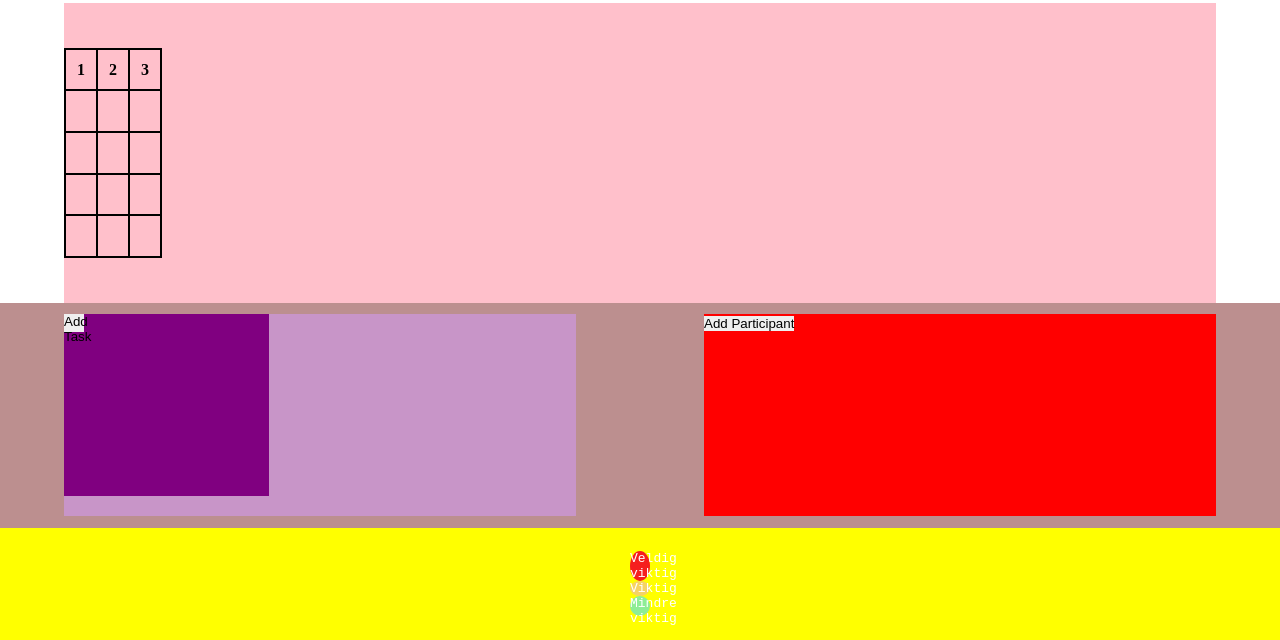
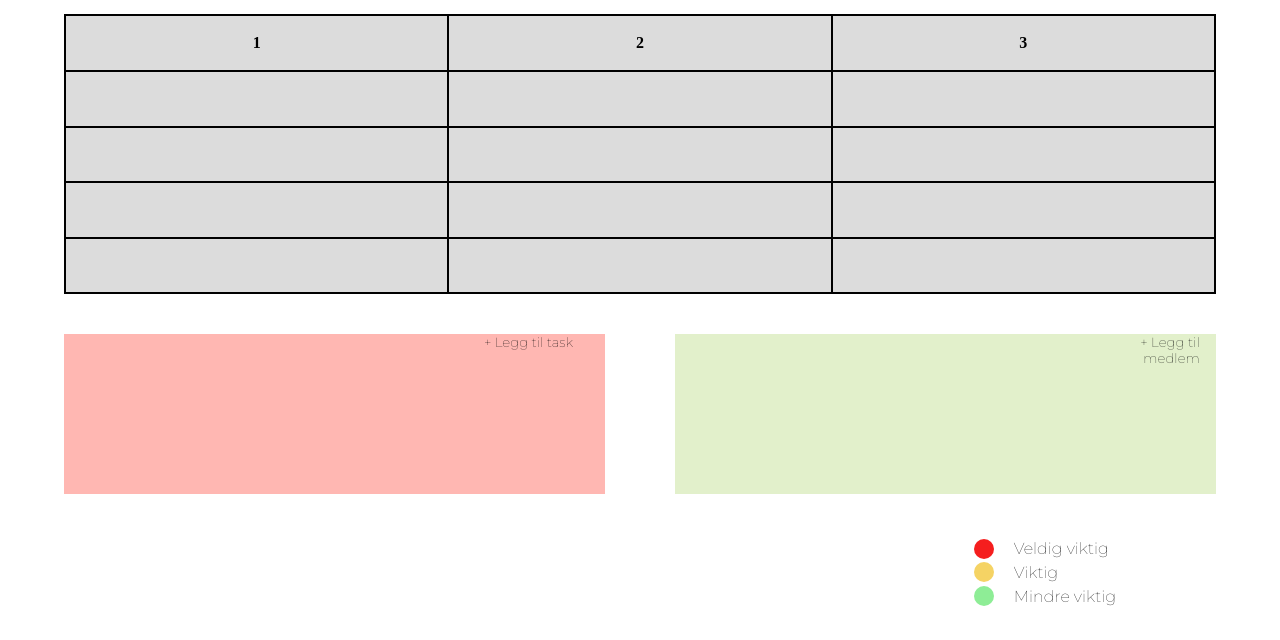
Before and after one commit to Westerdals/pro104-eksamen-gruppe21, a plain HTML site: page html/project-page.html in a window 1280 px wide. Shown: the part 160-800 px from the top of the page. Drawn offline with Linux system fonts and the light colour scheme.

Commit message:
Endret på styling

```diff
--- a/css/project-page.css
+++ b/css/project-page.css
@@ -35,24 +35,24 @@ body{
     display: flex;
     justify-content: center;
     align-items: center;
-    height: 11%;
     width: 100%;
-    margin-bottom: 2%;
-    font-size: 70px;
+    margin-bottom: 30px;
+    font-size: 50px;
     font-family: 'Montserrat', sans-serif;
     color: black;
-    background-color:purple;
+    margin-top: 1%;
 }
 
 /* Calender and team members */
 #calender{
     display: flex;
-    height: 40%;
+    height: 35%;
     width: 90%;
-    background-color:pink;
+    background-color: gainsboro;
     align-items: center;
     justify-content: flex-start;
-    z-index: 1000;
+    margin-bottom: 40px;
+
 
 }
 #calender-line{
@@ -62,43 +62,67 @@ body{
 
 #list-flexbox{
     display: flex;
-    justify-content: space-around;
+    justify-content: space-between;
     align-items: center;
-    width: 100%;
-    height: 30%;
-    background-color: rosybrown;
+    width: 90%;
+    height: 20%;
+    margin-bottom: 30px;
+
+}
+
+.common-listbox-prop{
+    display: flex;
+    height: 100%;
+    width: 47%;
+    overflow: scroll;
+    justify-content: space-between;
+}
+
+.common-list-prop{
+    display: flex;
+    height: 90%;
+    width: 80%;
+    flex-direction: column;
+    overflow: scroll;
+    font-family: 'Montserrat', sans-serif;
 }
 
 #to-do-list{
-    display: flex;
-    height: 90%;
-    width: 40%;
-    flex-direction: column;
-    background-color: #c895c8;
+    background-color:#FFB7B2;
 }
 
 #to-do-list-tasks{
-    display: flex;
-    height: 90%;
-    width: 40%;
-    flex-direction: column;
-    background-color:purple;
-    overflow: scroll;
+    background-color: #FFB7B2;
 }
 
 #to-do-list button{
-    width: 10%;
+    width: 20%;
     height: 10%;
+    margin-right: 6%;
+    background-color: #FFB7B2;
+    font-family: 'Montserrat', sans-serif;
+    cursor: pointer;
+    text-align: end;
+
 }
 
 
 /* Project members green */
 #project-members{
-    display: flex;
-    height: 90%;
-    width: 40%;
-    background-color: red;
-    overflow: scroll;
+    background-color:#E2F0CB;
+}
+
+#project-members-memb{
+    background-color: #E2F0CB;
+}
+#project-members button{
+    width: 20%;
+    height: 10%;
+    margin-right: 3%;
+    text-align: end;
+    background-color: #E2F0CB;
+    font-family: 'Montserrat', sans-serif;
+    cursor: pointer;
 }
 
 /* Modal Section */
@@ -143,49 +167,75 @@ form label, p {
 }
 
 #importance-lvl{
-    height: 15%;
-    width: 100%;
-    background-color: yellow;
+    height: 12%;
+    width: 90%;
+    display: flex;
+    justify-content: flex-end;
+    align-items: center;
+
+}
+
+#color-box{
+    display: flex;
+    justify-content: space-between;
+    align-items: center;
+    flex-direction: column;
+    height: 70%;
+}
+
+#color-txt-box{
+    display: flex;
+    justify-content: space-between;
+    align-items: flex-start;
+    margin-left: 20px;
+    margin-right: 100px;
+    flex-direction: column;
+    height: 70%;
+}
+
+#color-txt-box p{
+    font-family: 'Montserrat', sans-serif;
+}
+.importance-color{
+    width: 20px;
+    height: 20px;
+    border-radius: 50%;
+}
+
+
+
+.level-of-important{
+    width: 90%;
     display: flex;
     justify-content: center;
     align-items: center;
-    flex-direction: column;
 }
 /* Very important */
-#very-important{
-    width: 20px;
-    border-radius: 50%;
+#very-important-color{
     background-color: #f51e1e;
 }
 #very-important-txt{
-
     font-family: monospace;
+    color:black;
 
 }
 
 /* Important */
-#important{
-    width: 20px;
-    border-radius: 50%;
+#important-color{
     background-color: #f5d364;
 }
 #important-txt{
-
     font-family: monospace;
-
+    color:black;
 }
 
 /* Less important */
-#less-important{
-    height: 20px;
-    width: 20px;
-    border-radius: 50%;
+#less-important-color{
     background-color: #8eed96;
 }
 #less-important-txt{
-
     font-family: monospace;
-
+    color:black;
 }
 /* Task Section */
 .task-p-class {
@@ -197,21 +247,12 @@ form label, p {
 
 .test {
     border: 2px solid black;
-    padding: 5%;
-    width: 30px;
-    height: 30px;
+    width: auto;
+    height: 50px;
 }
 #calender-table {
     border-collapse: collapse;
-    table-layout: auto;
-<<<<<<< HEAD
-<<<<<<< HEAD
-    width: 10%;
-
-=======
-    width: 40%;
->>>>>>> 03a3dfccaa02dbb0871a79420c8a539cdc1d6769
-=======
-    width: 30%;
->>>>>>> f634b388417659cec5be0248fe06dd0ea545985f
+    table-layout: fixed;
+    width: 100%;
+    height:100%;
 }
--- a/html/project-page.html
+++ b/html/project-page.html
@@ -24,34 +24,32 @@
             </div>
 
             <div id="list-flexbox">
-                <div id="to-do-list">
-                    <div id="to-do-list-tasks">
-                        <button class="add-todo-btn" onclick="showTodoModal()">Add Task</button>
-                    </div>
+                <div class="common-listbox-prop" id="to-do-list">
+                    <div class="common-list-prop" id="to-do-list-tasks"> </div>
+                    <button class="add-todo-btn" onclick="showTodoModal()">+ Legg til task</button>
                 </div>
-                <div id="project-members">
-                    <div id="project-members-memb">
-                        <button class="add-participant-btn" onclick="showParticipantModal()">Add Participant</button>
-                    </div>
+                <div class="common-listbox-prop" id="project-members">
+                    <div class="common-list-prop" id="project-members-memb"> </div>
+                    <button class="add-participant-btn" onclick="showParticipantModal()">+ Legg til medlem</button>
                 </div>
             </div>
 
          <!-- Color indicators with importance level -->
          <div id="importance-lvl">
-            <div id="very-important" class="level-of-important">
+            <div id="color-box">
+                <div class="importance-color" id = very-important-color></div>
+                <div class="importance-color" id =important-color></div>
+                <div class="importance-color" id = less-important-color></div>
+            </div>
+
+            <div id="color-txt-box">
                 <p id="very-important-txt">Veldig viktig</p>
-            </div>
-            <div id="important" class="level-of-important">
                 <p id="important-txt">Viktig</p>
-            </div>
-            <div id="less-important" class="level-of-important">
                 <p id="less-important-txt">Mindre viktig</p>
             </div>
         </div>
 
-
-
-        </div>
+    </div>
 
             <!-- Main content on the webpage -->
 
```
